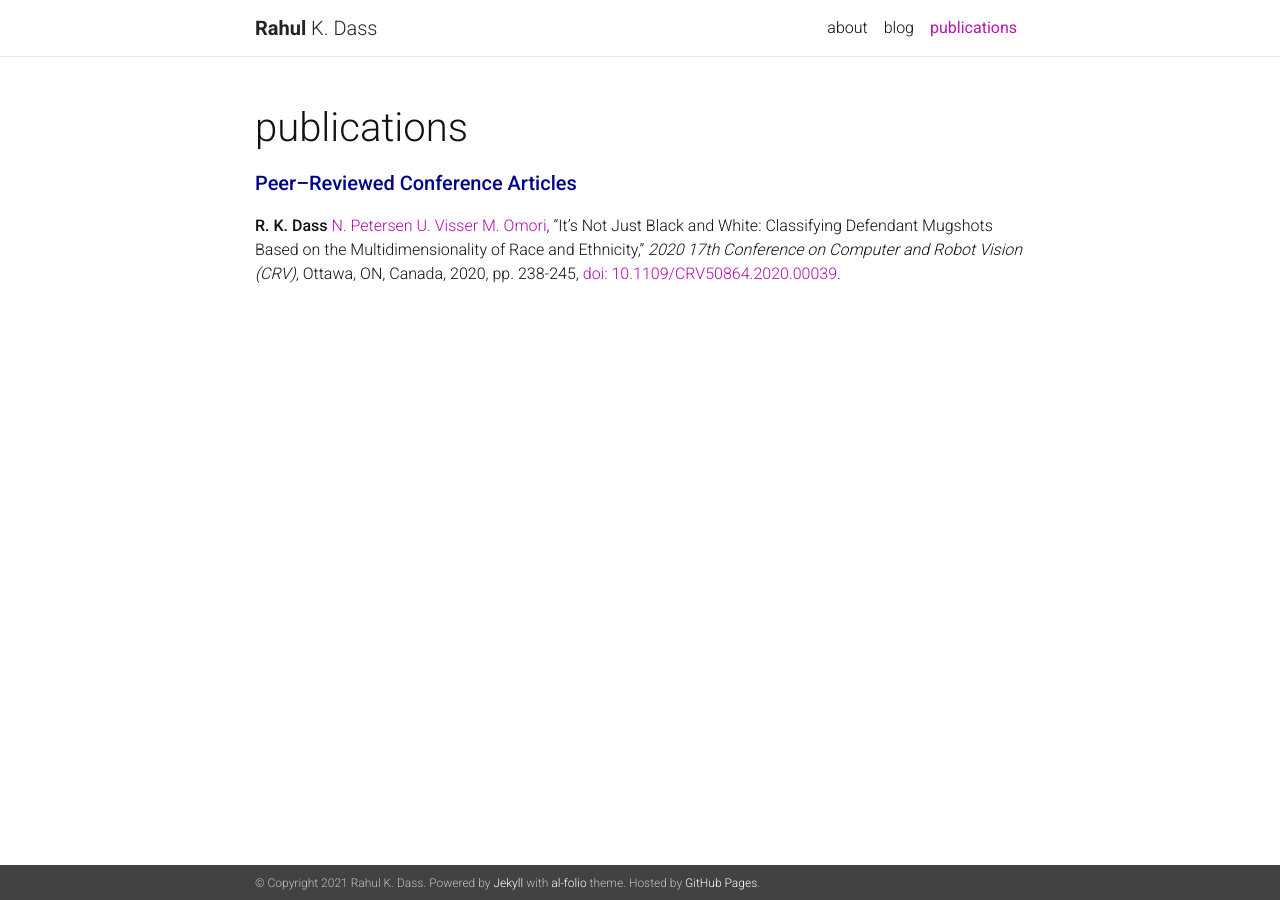
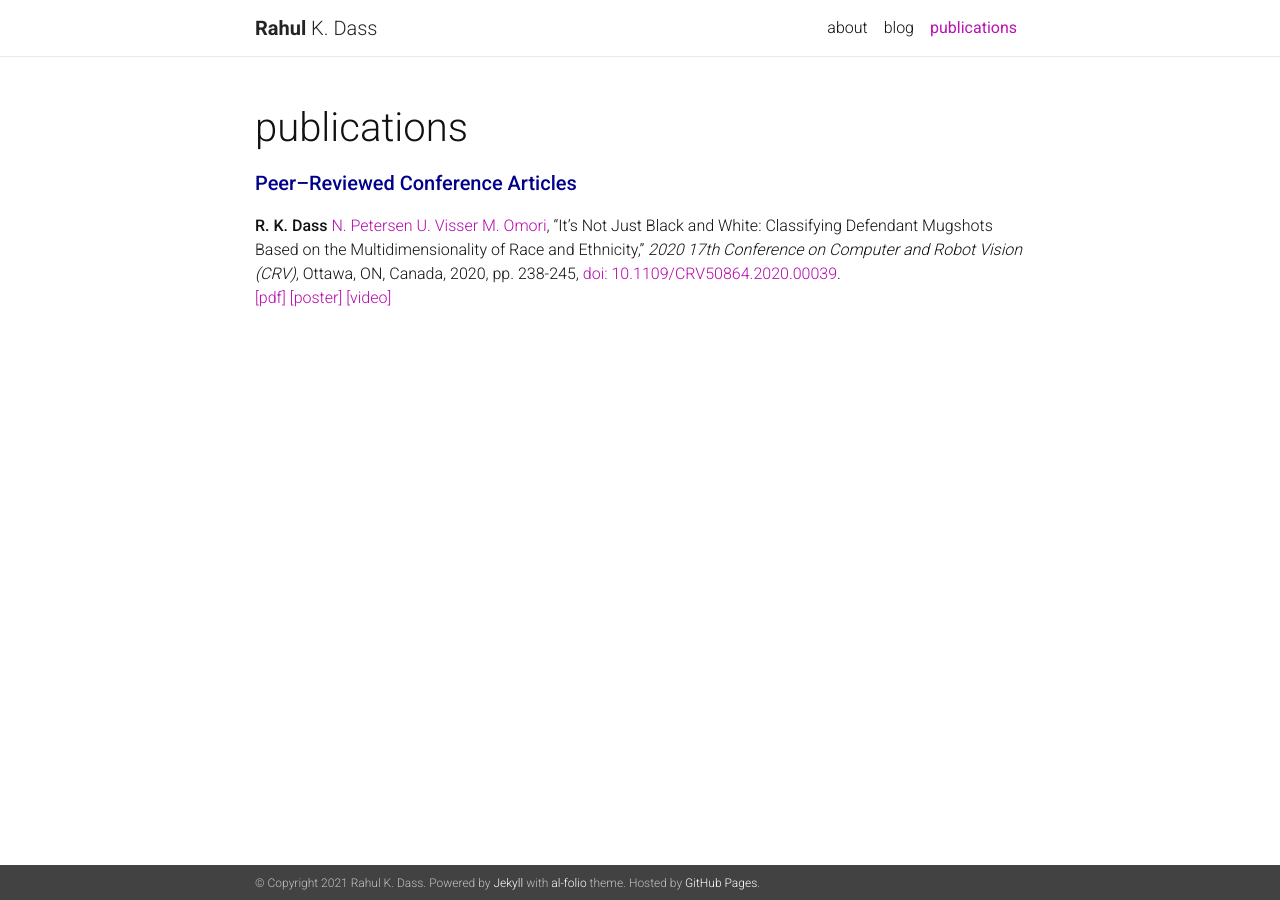
Before and after one commit to rkdass/rkdass.github.io, a Jekyll site: the page built from _pages/publications.md, in a window 1280 px wide. Built offline with Jekyll 4.4.1, drawn with Linux system fonts in a browser that asks for light colours; nearby versions of some CDN libraries; a style sheet for code colours, icons or effects is not loaded.

Commit message:
pub page changed to markdown

```diff
--- a/_pages/publications.md
+++ b/_pages/publications.md
@@ -9,4 +9,5 @@
 
 <span style="color:darkblue; font-size:1.25em">**Peer--Reviewed Conference Articles**</span>
 
-<strong>R. K. Dass</strong> <a href="https://people.miami.edu/profile/nxp161@miami.edu#panelCareer" target="blank">N. Petersen</a> <a href="https://www.cs.miami.edu/home/visser/" target="blank">U. Visser</a> <a href="https://www.umsl.edu/ccj/faculty/Omori.html" target="blank">M. Omori</a>, "It’s Not Just Black and White: Classifying Defendant Mugshots Based on the Multidimensionality of Race and Ethnicity," *2020 17th Conference on Computer and Robot Vision (CRV)*, Ottawa, ON, Canada, 2020, pp. 238-245, <a href="https://ieeexplore.ieee.org/abstract/document/9108677" target="blank">doi: 10.1109/CRV50864.2020.00039</a>.
+**R. K. Dass** [N. Petersen](https://people.miami.edu/profile/nxp161@miami.edu#panelCareer){:target="\_blank"} [U. Visser](https://www.cs.miami.edu/home/visser/"){:target="\_blank"} [M. Omori](https://www.umsl.edu/ccj/faculty/Omori.html){:target="\_blank"}, "It’s Not Just Black and White: Classifying Defendant Mugshots Based on the Multidimensionality of Race and Ethnicity," *2020 17th Conference on Computer and Robot Vision (CRV)*, Ottawa, ON, Canada, 2020, pp. 238-245, [doi: 10.1109/CRV50864.2020.00039](https://ieeexplore.ieee.org/abstract/document/9108677){:target="\_blank"}. <br />
+[[pdf]](/assets/pdf/ai_crv_2020.pdf){:target="\_blank"} [[poster]](/assets/pdf/ai_crv_poster2020.pdf){:target="\_blank"} [[video]](https://www.youtube.com/watch?v=o4XtAekWSLQ&feature=youtu.be&ab_channel=ComputerRobotVision){:target="\_blank"}
```
Also changed, not shown: _news/mar11_CrvPaper.md (+1 -1 lines), 8 other files.
